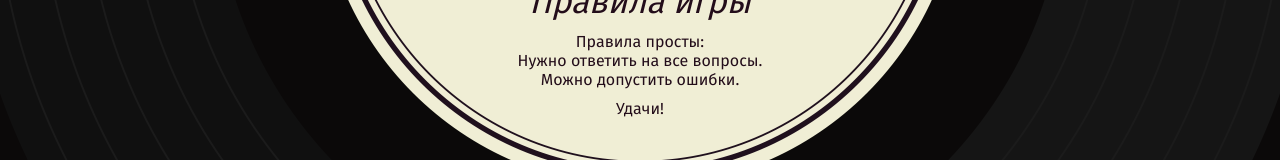
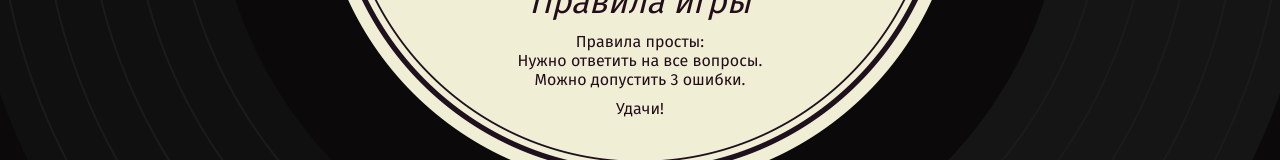
Before and after one commit to ildarjans/1136803-guess-melody-5, a React app: page / in a window 1280 px wide. Shown: the part 634-794 px from the top of the page. Built offline with nearby package versions, Linux system fonts and the light colour scheme.

Commit message:
rename imported mistake counter

```diff
--- a/src/components/welcome/welcome.jsx
+++ b/src/components/welcome/welcome.jsx
@@ -1,7 +1,7 @@
 import React from "react";
 import PropTypes from "prop-types";
 
-import {MAX_ERROR_COUNT} from "../../const.js";
+import {MAX_MISTAKES_COUNT} from "../../const.js";
 
 export const Welcome = ({onWelcomeButtonClick}) => {
   return (
@@ -21,7 +21,7 @@ export const Welcome = ({onWelcomeButtonClick}) => {
       <p className="welcome__text">Правила просты:</p>
       <ul className="welcome__rules-list">
         <li>Нужно ответить на все вопросы.</li>
-        <li>Можно допустить {MAX_ERROR_COUNT} ошибки.</li>
+        <li>Можно допустить {MAX_MISTAKES_COUNT} ошибки.</li>
       </ul>
       <p className="welcome__text">Удачи!</p>
     </section>
```
